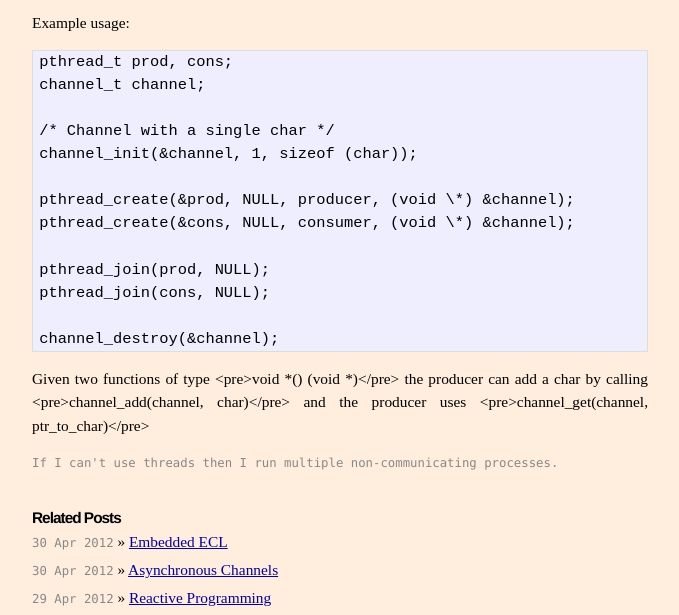
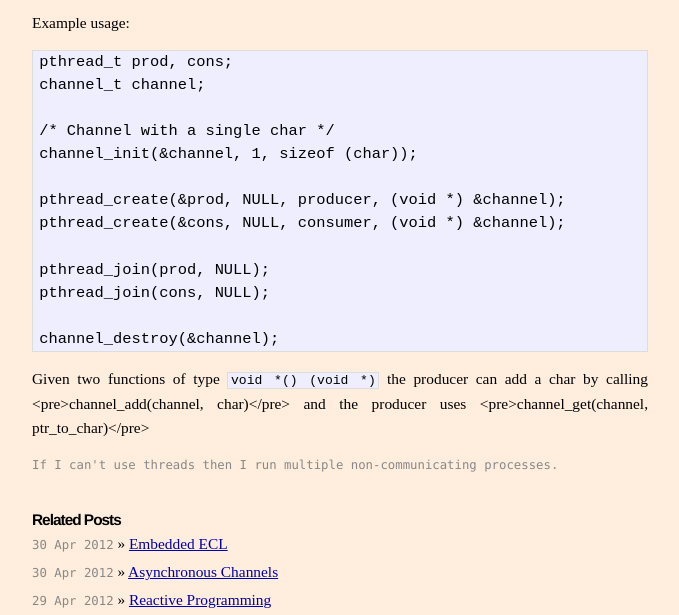
Before and after one commit to vwood/vwood.github.com, a Jekyll site: the page built from _posts/2012-4-30-channels.md, in a window 1280 px wide, cut to the strip 622-1237 px from the top of the page. Shown: the whole strip, without its empty margins (300-979 px from the left). Built offline with Jekyll 4.4.1, drawn with Linux system fonts in a browser that asks for light colours; Markdown is read by kramdown in place of the engine named in the settings.

Commit message:
Try code instead of pre

```diff
--- a/_posts/2012-4-30-channels.md
+++ b/_posts/2012-4-30-channels.md
@@ -24,8 +24,8 @@ channel_t channel;
 /* Channel with a single char */
 channel_init(&amp;channel, 1, sizeof (char));
 
-pthread_create(&amp;prod, NULL, producer, (void \*) &amp;channel);
-pthread_create(&amp;cons, NULL, consumer, (void \*) &amp;channel);
+pthread_create(&amp;prod, NULL, producer, (void *) &amp;channel);
+pthread_create(&amp;cons, NULL, consumer, (void *) &amp;channel);
 
 pthread_join(prod, NULL);
 pthread_join(cons, NULL);
@@ -33,6 +33,6 @@ pthread_join(cons, NULL);
 channel_destroy(&channel);
 </pre>
 
-Given two functions of type <pre>void \*() (void \*)</pre> the producer can add a char by calling <pre>channel_add(channel, char)</pre> and the producer uses <pre>channel_get(channel, ptr_to_char)</pre>
+Given two functions of type <code>void *() (void *)</code> the producer can add a char by calling <pre>channel_add(channel, char)</pre> and the producer uses <pre>channel_get(channel, ptr_to_char)</pre>
 
 <div class="footnote">If I can't use threads then I run multiple non-communicating processes.</div>
```
